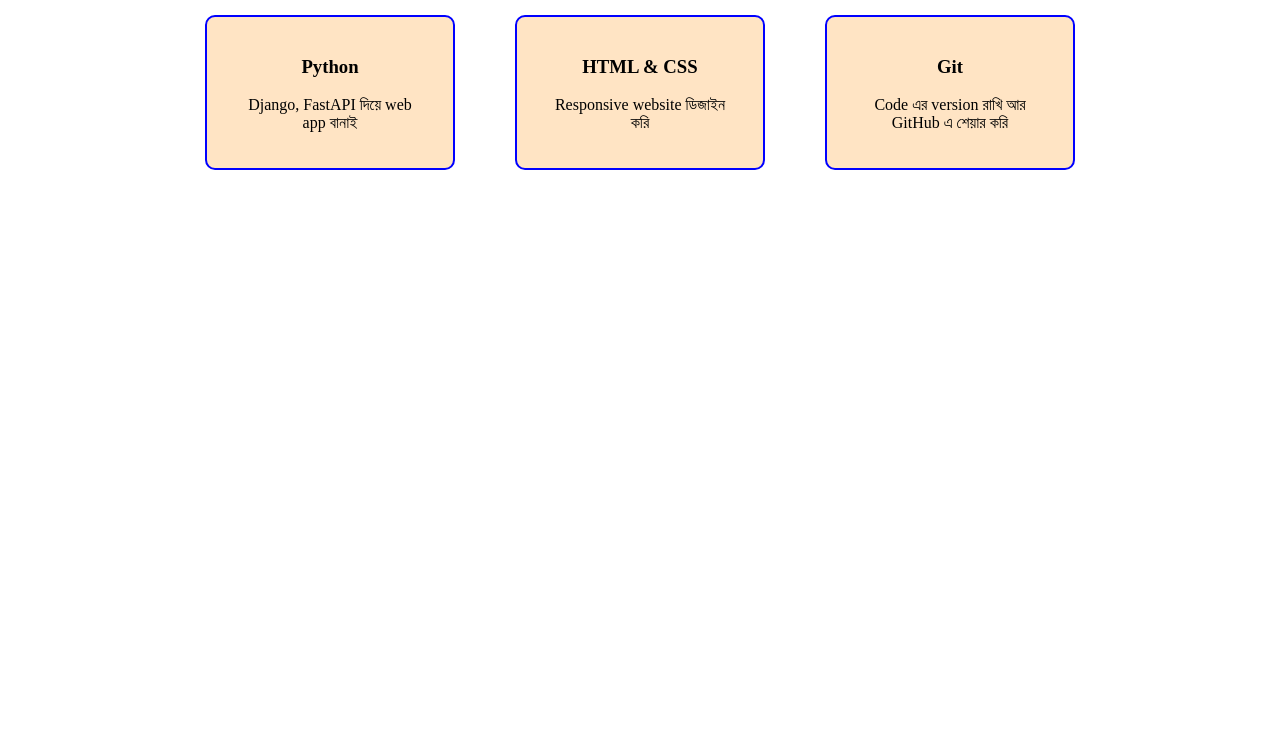
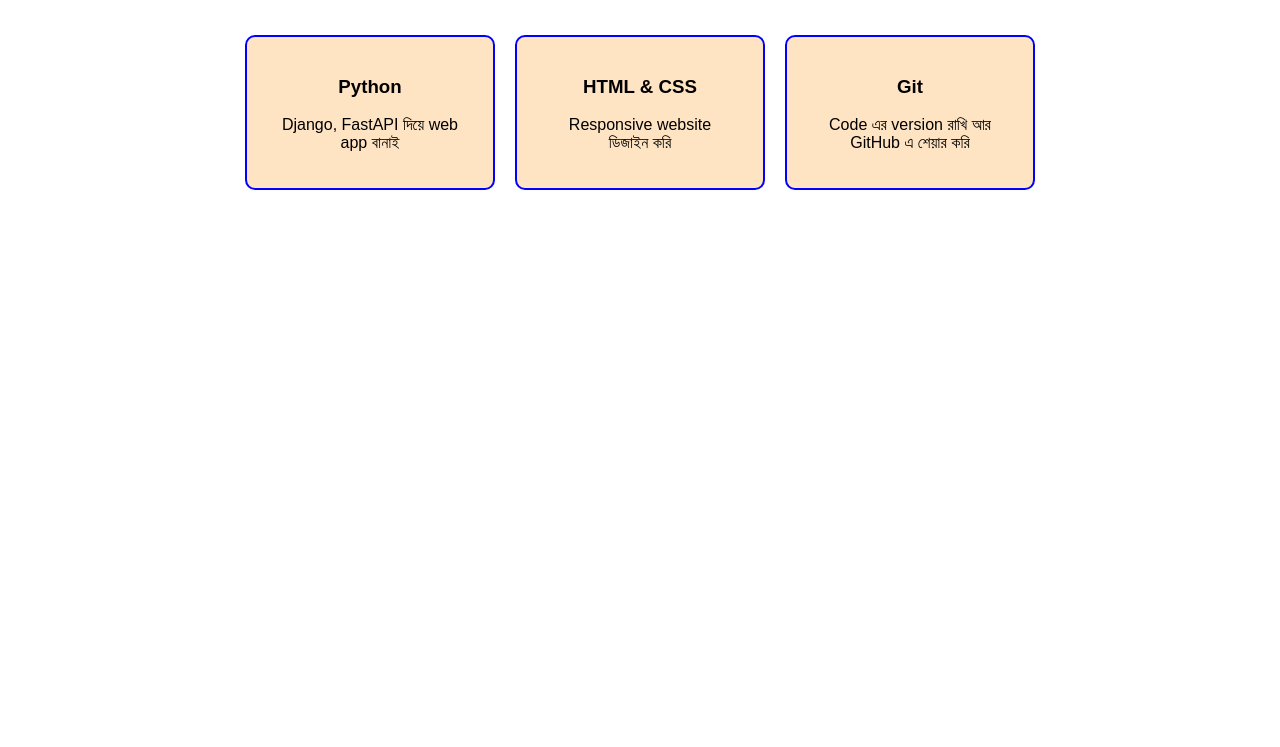
Before and after one commit to ashiqurrahman047-ops/web-practice, a plain HTML site: page nav2.html in a window 1280 px wide. Shown: the part 53-800 px from the top of the page. Drawn offline with Linux system fonts and the light colour scheme.

Commit message:
Fix card width, spacing and font

```diff
--- a/nav2.css
+++ b/nav2.css
@@ -2,6 +2,7 @@
 body{
     margin: 0;
     padding: 0;
+    font-family: arial,sans-serif;
 }
 .navbar{
     background-color: navy;
@@ -12,7 +13,7 @@ body{
 }
 .logo{
     color: white;
-    font-family: arial,sans-serif;
+
     font-size: 24px;
     font-weight: bold;
 }
@@ -32,7 +33,7 @@ body{
 }
 .skills{
     display: flex;
-    align-items: center;
+    padding: 40px 20px;
    justify-content: center;
    gap: 20px;
 
@@ -41,7 +42,7 @@ body{
 .card{
     background-color: bisque;
     padding: 20px 30px;
-    margin: 20px;
+
     border: 2px solid blue;
     border-radius: 10px;
     text-align: center;
--- a/nav2.html
+++ b/nav2.html
@@ -5,7 +5,7 @@
     <meta charset="UTF-8">
     <meta name="viewport" content="width=device-width, initial-scale=1.0">
     <link rel="stylesheet" href="nav2.css">
-    <title> NAviBar with 3 card</title>
+    <title>Navbar with 3 cards</title>
 </head>
 
 <body>
```
